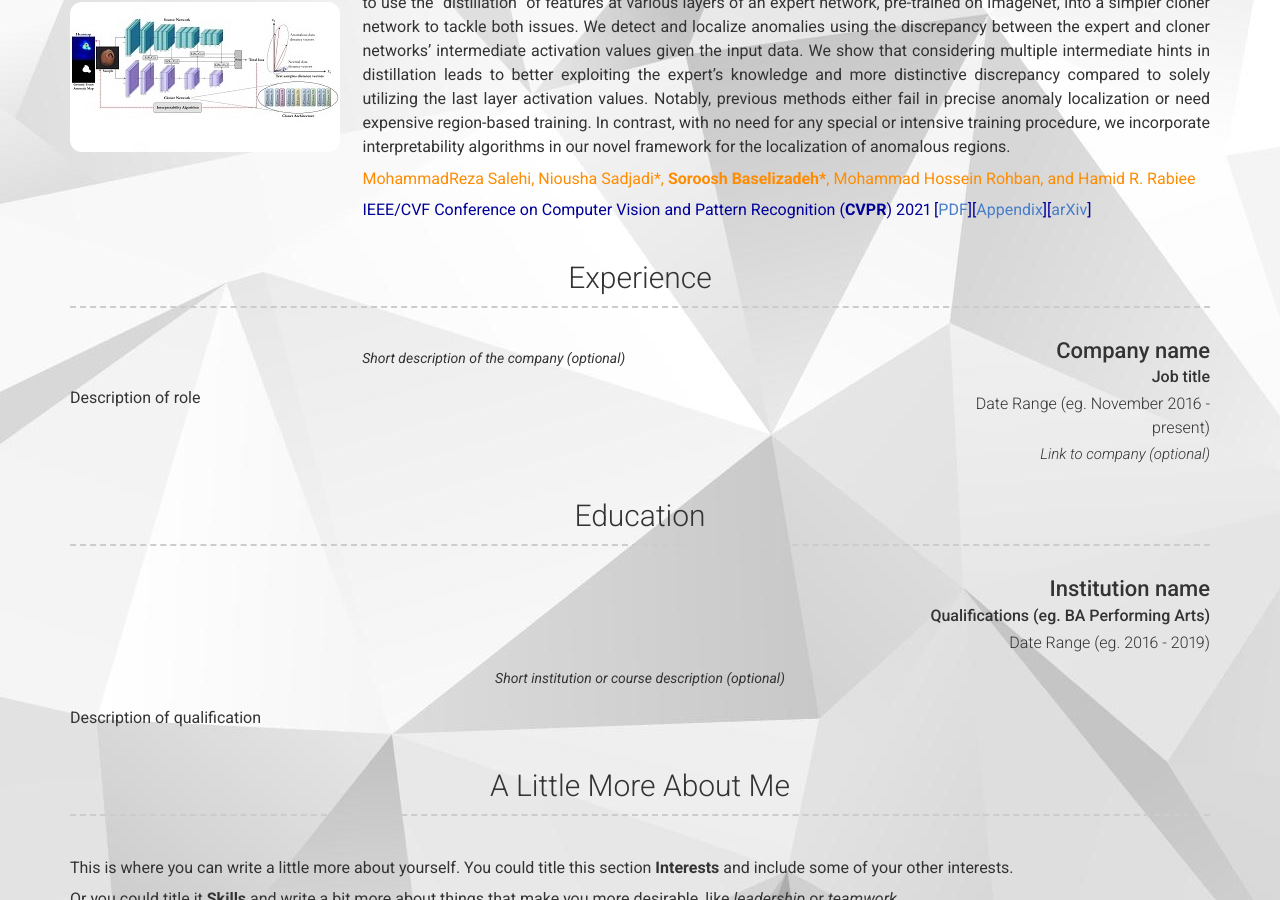
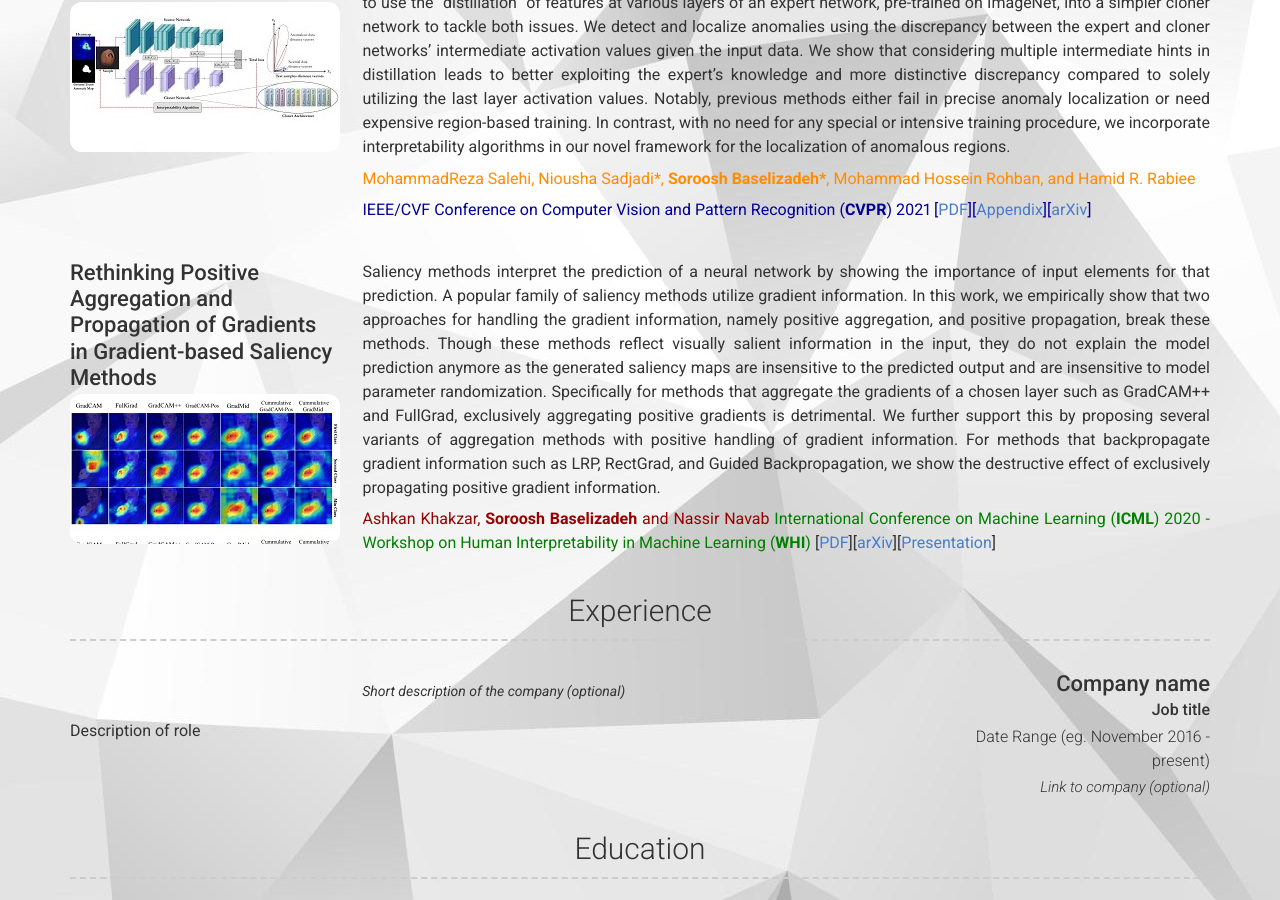
Before and after one commit to Soroosh-Bsl/soroosh-bsl.github.io, a Jekyll site: the page built from index.md, in a window 1280 px wide and 900 px high, scrolled down 1076 px. Built offline with Jekyll 4.4.1, drawn with Linux system fonts in a browser that asks for light colours; nearby versions of some CDN libraries; a style sheet for code colours, icons or effects is not loaded.

Commit message:
add pub 3

```diff
--- a/_config.yml
+++ b/_config.yml
@@ -88,8 +88,6 @@ content:
           [<a href="url(/files/pathwaygrad_main.pdf)">PDF</a>][<a href="url(/files/pathwaygrad_appendix.pdf)">Appendix</a>][<a href="https://arxiv.org/abs/2103.16886">arXiv</a>]</span>
       - layout: center
         title: Multiresolution Knowledge Distillation for Anomaly Detection
-        #link: https://arxiv.org/abs/2103.16886
-        #link_text: arXiv
         image: /images/ad_kd.jpg
         additional_links:
           - title:  AD_KD Code
@@ -104,6 +102,17 @@ content:
 
           <span style="color:#000099"> IEEE/CVF Conference on Computer Vision and Pattern Recognition (<strong>CVPR</strong>) 2021
           [<a href="url(/pubs/ad_kd_main.pdf)">PDF</a>][<a href="url(/pubs/ad_kd_appendix.pdf)">Appendix</a>][<a href="https://arxiv.org/abs/2011.11108">arXiv</a>]</span>
+      - layout: center
+        title: Rethinking Positive Aggregation and Propagation of Gradients in Gradient-based Saliency Methods
+        image: /images/rethink.jpg
+        #quote: >
+        #  Short overview of the project (optional)
+        description: | # this will include new lines to allow paragraphs
+          Saliency methods interpret the prediction of a neural network by showing the importance of input elements for that prediction. A popular family of saliency methods utilize gradient information. In this work, we empirically show that two approaches for handling the gradient information, namely positive aggregation, and positive propagation, break these methods. Though these methods reflect visually salient information in the input, they do not explain the model prediction anymore as the generated saliency maps are insensitive to the predicted output and are insensitive to model parameter randomization. Specifically for methods that aggregate the gradients of a chosen layer such as GradCAM++ and FullGrad, exclusively aggregating positive gradients is detrimental. We further support this by proposing several variants of aggregation methods with positive handling of gradient information. For methods that backpropagate gradient information such as LRP, RectGrad, and Guided Backpropagation, we show the destructive effect of exclusively propagating positive gradient information.
+
+          <span style="color:#900"> Ashkan Khakzar, <strong>Soroosh Baselizadeh</strong> and Nassir Navab </span>
+          <span style="color:green"> International Conference on Machine Learning (<strong>ICML</strong>) 2020 - Workshop on Human Interpretability in Machine Learning (<strong>WHI</strong>) </span>
+          [<a href="url(/pubs/rethink_pos_grad_main.pdf)">PDF</a>][<a href="https://arxiv.org/abs/2012.00362">arXiv</a>][<a href="url(/pubs/rethink_pos_grad_vid.pdf)">Presentation</a>]
   - title: Experience
     layout: list
     content:
```
Also changed, not shown: images/rethink.jpg (added), 5 other files.
